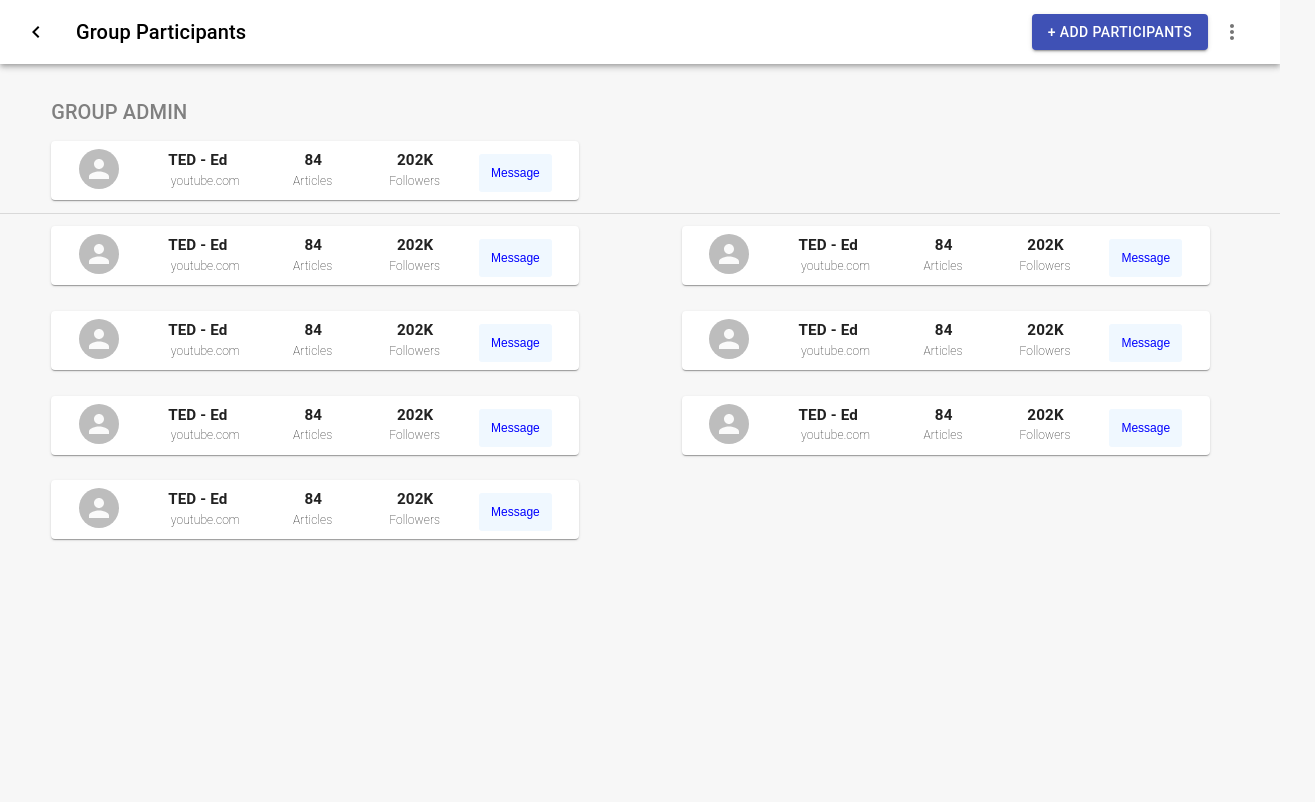
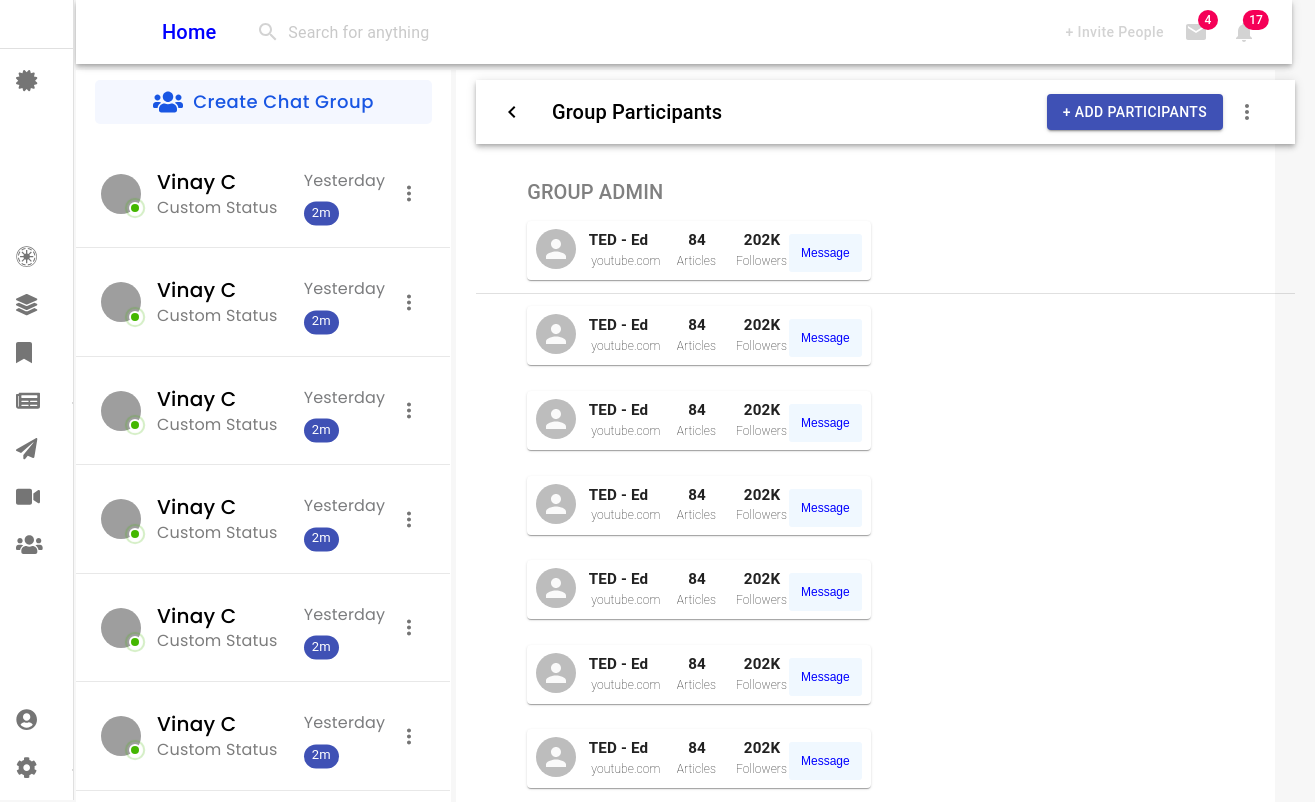
Before and after one commit to 91a447raheem/lms-ui, a React (Create React App) app in the folder byndr-ui/: page /connect/allparticipants in a window 1280 px wide. Shown: the top 802 px of the page, 1315 px wide, since content can reach past the window. Built offline with nearby package versions, Linux system fonts and the light colour scheme; grey boxes are pictures that could not be loaded.

Commit message:
All participants Screen

```diff
--- a/byndr-ui/src/App.js
+++ b/byndr-ui/src/App.js
@@ -31,7 +31,7 @@
         <Route exact path="/checkemail" component={Checkemail} />
         <Route exact path="/homescreen" component={HomeScreen} />
         <Route exact path="/confirmpasswordchange" component={Passwordchangeconfirm} />
-        <Route exact path="/connect/allparticipants" component={Participants} />
+        <Route exact path="/connect/allparticipants" component={MessageConnect} />
         <Route exact path="/connect/messages" component={MessageConnect} />
         <Route exact path="/connect/sharedfiles" component={Sharedfiles} />
         <Route exact path="/connect/sharedcontent" component={Sharedcontent} />
--- a/byndr-ui/src/components/Connect/messageConnect.js
+++ b/byndr-ui/src/components/Connect/messageConnect.js
@@ -12,6 +12,7 @@
 import UserChatInfo from '../Connect/Messages/userChatInfo'
 import Header from '../common/header'
 import ChatList from '../Connect/Messages/chatList';
+import Participants from "./participants";
 
 const useStyles = makeStyles((theme) => ({
   marginSmall: {
@@ -38,7 +39,7 @@
   chatListblock: {
     width: '100%',
     float: 'left',
-    maxWidth:375,
+    maxWidth: 375,
     height: '100%',
     overflowY: 'auto',
     // position: 'fixed',
@@ -87,6 +88,7 @@
           <div className={classes.contentRenderer}>
             <div className={classes.contentRendererinr}>
               <Router>
+                <Route exact path="/connect/allparticipants" component={Participants} />
                 <Route exact path="/connect/messages" component={Messages} />
                 <Route exact path="/connect/messages/grpChat" component={GrpChat} />
                 <Route exact path="/connect/messages/grpChatInfo" component={GrpChatInfo} />
--- a/byndr-ui/src/components/Connect/participants.js
+++ b/byndr-ui/src/components/Connect/participants.js
@@ -3,6 +3,7 @@
 import Card from '@material-ui/core/Card';
 import Typography from '@material-ui/core/Typography';
 import { Avatar, Divider } from '@material-ui/core';
+import { makeStyles } from '@material-ui/core/styles';
 
 const dataDummy = [
     { 1: "1", role: "Admin" },
@@ -15,10 +16,19 @@
     { 1: "8", role: "member" }
 ]
 
+const useStyles = makeStyles((theme) => ({
+    allparticipants: {
+        width: '100%',
+        padding: '0px 20px'
+    }
+}));
+
 export default function Participants() {
 
+    const classes = useStyles();
+
     return (
-        <div>
+        <div className={classes.allparticipants}>
             <Headerconnect />
             <div >
                 <Typography variant="h6" style={{ color: "grey", marginTop: "4vh", marginLeft: "4vw" }}>GROUP ADMIN</Typography>
```
Also changed, not shown: 1 other file (tests, documents, lock files or other folders).
